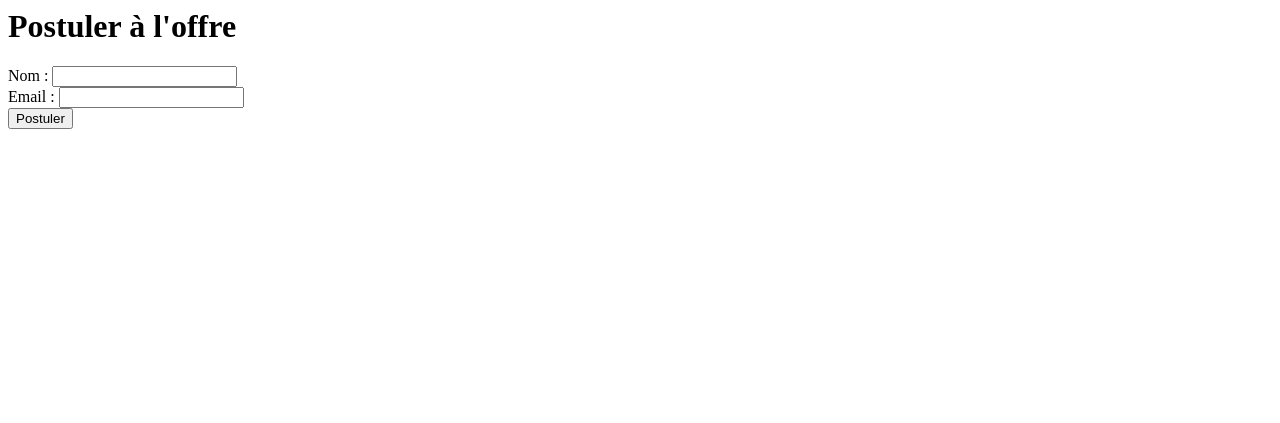
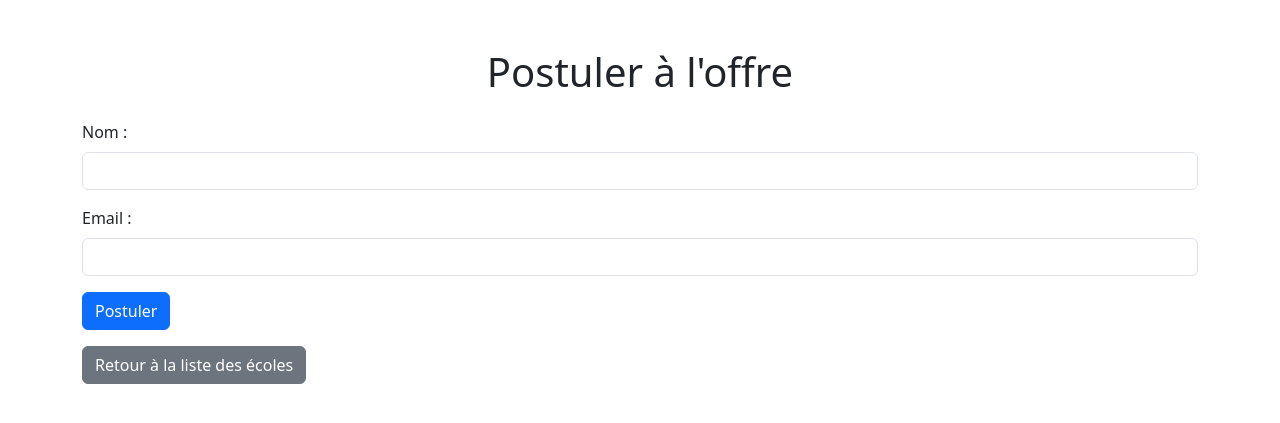
Before and after one commit to LuCha5/parcoursup_django, a Django app: page /apply/2/ in a window 1280 px wide. Shown: the top 423 px of the page. Run offline with Django 5.2, Linux system fonts and the light colour scheme.

Commit message:
Update apply.html template with Bootstrap styling and form validation

```diff
--- a/parcoursup/templates/parcoursup/apply.html
+++ b/parcoursup/templates/parcoursup/apply.html
@@ -1,9 +1,52 @@
-<h1>Postuler à l'offre</h1>
-<form method="post">
-    {% csrf_token %}
-    <label for="name">Nom :</label>
-    <input type="text" name="name" id="name"><br>
-    <label for="email">Email :</label>
-    <input type="email" name="email" id="email"><br>
-    <input type="submit" value="Postuler">
-</form>
+<!DOCTYPE html>
+<html lang="fr">
+<head>
+    <meta charset="UTF-8">
+    <meta name="viewport" content="width=device-width, initial-scale=1.0">
+    <title>Postuler à l'offre</title>
+    <link href="https://cdn.jsdelivr.net/npm/bootstrap@5.3.0-alpha1/dist/css/bootstrap.min.css" rel="stylesheet">
+</head>
+<body>
+    <div class="container mt-5">
+        <h1 class="text-center mb-4">Postuler à l'offre</h1>
+        <form method="post" class="needs-validation" novalidate>
+            {% csrf_token %}
+            <div class="mb-3">
+                <label for="name" class="form-label">Nom :</label>
+                <input type="text" name="name" id="name" class="form-control" required>
+                <div class="invalid-feedback">
+                    Veuillez entrer votre nom.
+                </div>
+            </div>
+            <div class="mb-3">
+                <label for="email" class="form-label">Email :</label>
+                <input type="email" name="email" id="email" class="form-control" required>
+                <div class="invalid-feedback">
+                    Veuillez entrer une adresse email valide.
+                </div>
+            </div>
+            <button type="submit" class="btn btn-primary">Postuler</button>
+        </form>
+        <div class="mt-3">
+            <a href="{% url 'courses_list' %}" class="btn btn-secondary">Retour à la liste des écoles</a>
+        </div>
+    </div>
+    <script>
+        // Example starter JavaScript for disabling form submissions if there are invalid fields
+        (function () {
+            'use strict'
+            var forms = document.querySelectorAll('.needs-validation')
+            Array.prototype.slice.call(forms)
+                .forEach(function (form) {
+                    form.addEventListener('submit', function (event) {
+                        if (!form.checkValidity()) {
+                            event.preventDefault()
+                            event.stopPropagation()
+                        }
+                        form.classList.add('was-validated')
+                    }, false)
+                })
+        })()
+    </script>
+</body>
+</html>
```
